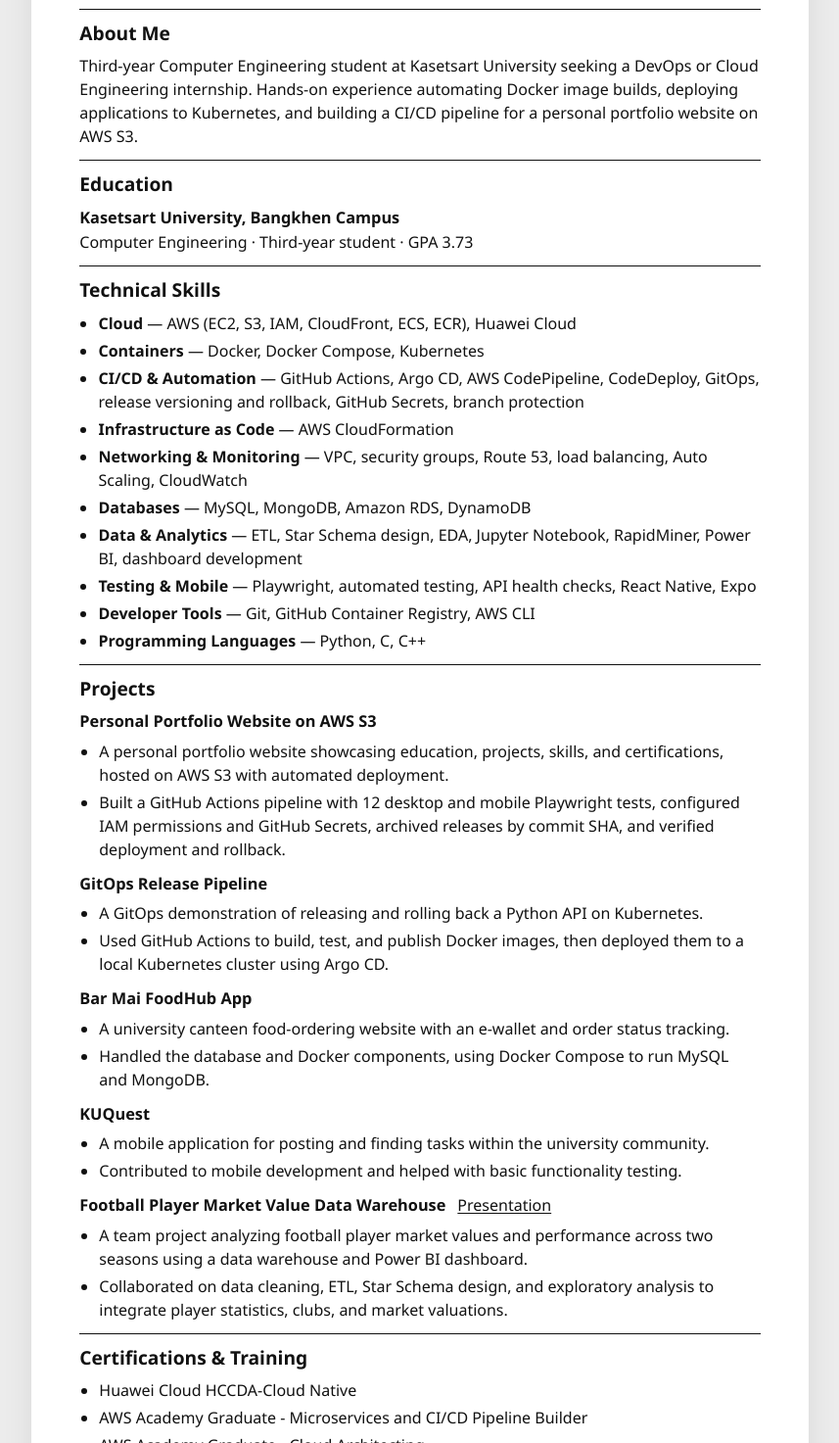
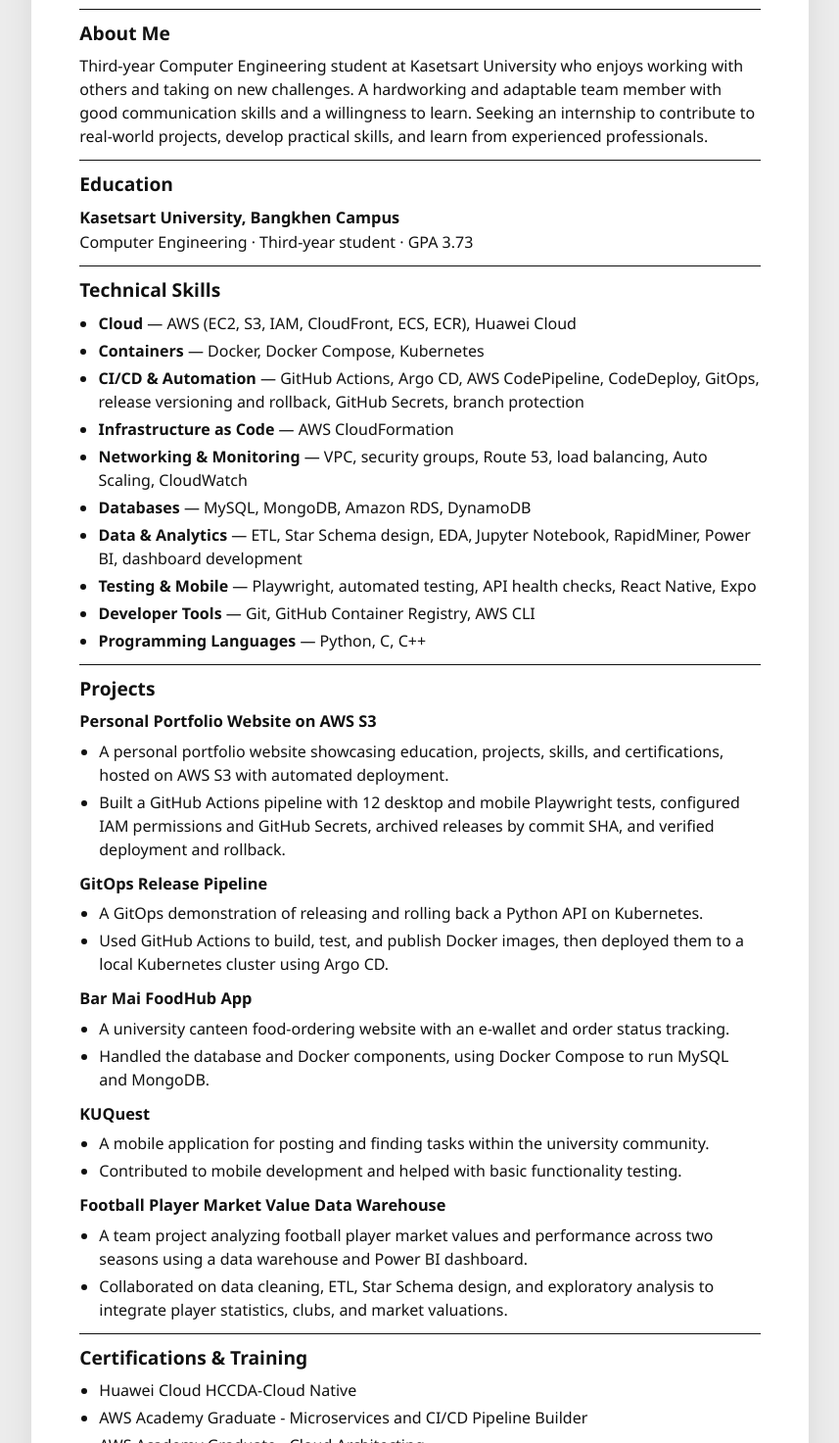
Before and after one commit to MixSupasek/static-port, a website: page index.html in a window 1280 px wide. Shown: the part 214-1687 px from the top of the page at 98% size, without its empty margins (211-1068 px from the left). Drawn offline with Linux system fonts and the light colour scheme.

Commit message:
Broaden resume profile and remove project links

```diff
--- a/index.html
+++ b/index.html
@@ -102,7 +102,7 @@
     <div class="resume-body">
       <section aria-labelledby="profile">
         <h2 id="profile">About Me</h2>
-        <p>Third-year Computer Engineering student at Kasetsart University seeking a DevOps or Cloud Engineering internship. Hands-on experience automating Docker image builds, deploying applications to Kubernetes, and building a CI/CD pipeline for a personal portfolio website on AWS S3.</p>
+        <p>Third-year Computer Engineering student at Kasetsart University who enjoys working with others and taking on new challenges. A hardworking and adaptable team member with good communication skills and a willingness to learn. Seeking an internship to contribute to real-world projects, develop practical skills, and learn from experienced professionals.</p>
       </section>
 
       <section aria-labelledby="education">
@@ -163,7 +163,6 @@
 
         <div class="project-heading">
           <h3>Football Player Market Value Data Warehouse</h3>
-          <a href="https://www.youtube.com/watch?v=aACfBl-uUSw">Presentation</a>
         </div>
         <ul class="project-summary">
           <li>A team project analyzing football player market values and performance across two seasons using a data warehouse and Power BI dashboard.</li>
--- a/package.json
+++ b/package.json
@@ -1,6 +1,6 @@
 {
   "name": "static-port",
-  "version": "1.7.0",
+  "version": "1.7.1",
   "description": "Static portfolio with automated browser tests and versioned build artifacts",
   "private": true,
   "scripts": {
```
Also changed, not shown: tests/portfolio.spec.js (+2 -4 lines), 1 other file.
